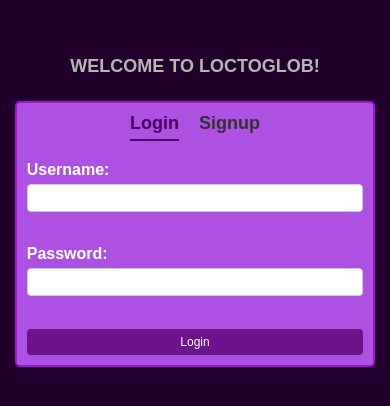
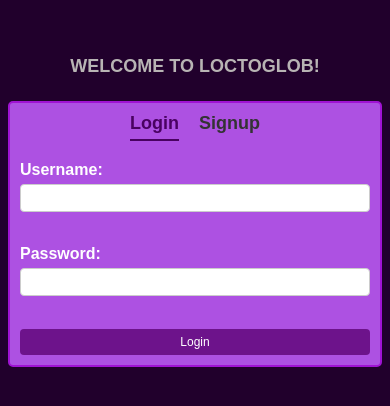
Before and after one commit to MUNEESH08/220701175-CS19542-IP-Project, a Flask app: page /login in a window 390 px wide. Shown: the top 406 px of the page. Run offline with Flask 2, Linux system fonts and the light colour scheme.

Commit message:
Update login.css

```diff
--- a/static/login.css
+++ b/static/login.css
@@ -85,6 +85,12 @@
 }
 
 /* Responsive Styles */
+@media (max-width: 1024px) {
+  .container {
+    width: 70%;
+  }
+}
+
 @media (max-width: 768px) {
   .container {
     width: 90%;
@@ -117,6 +123,7 @@
   }
 
   .container {
+    width: 95%;
     padding: 10px;
     border-radius: 5px;
   }
```
Lines whose indentation alone changed are shown as unchanged.
